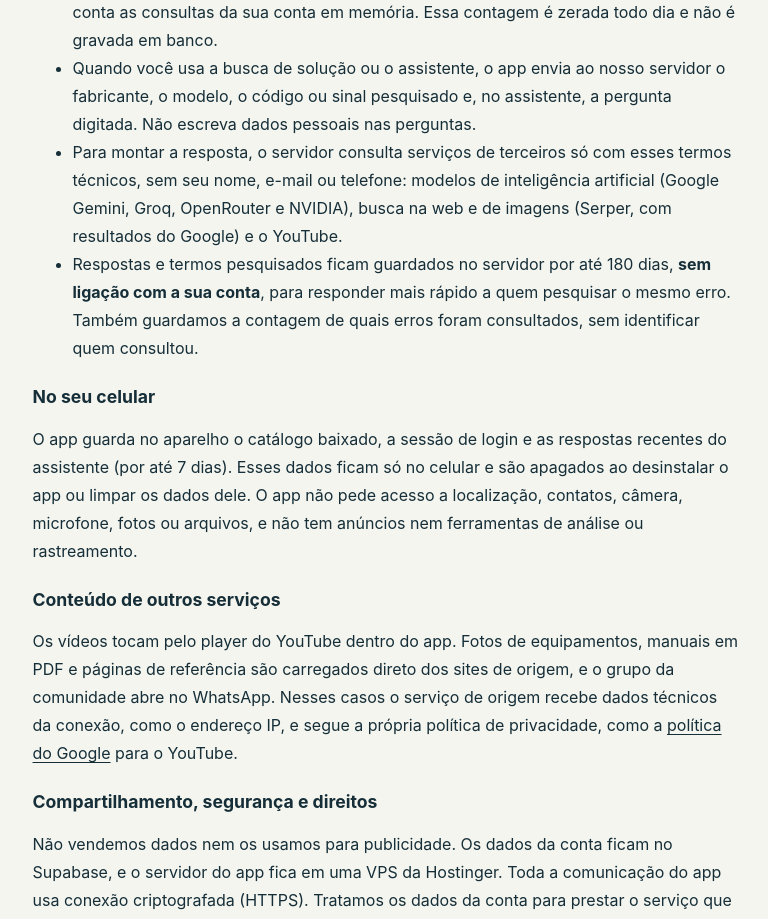
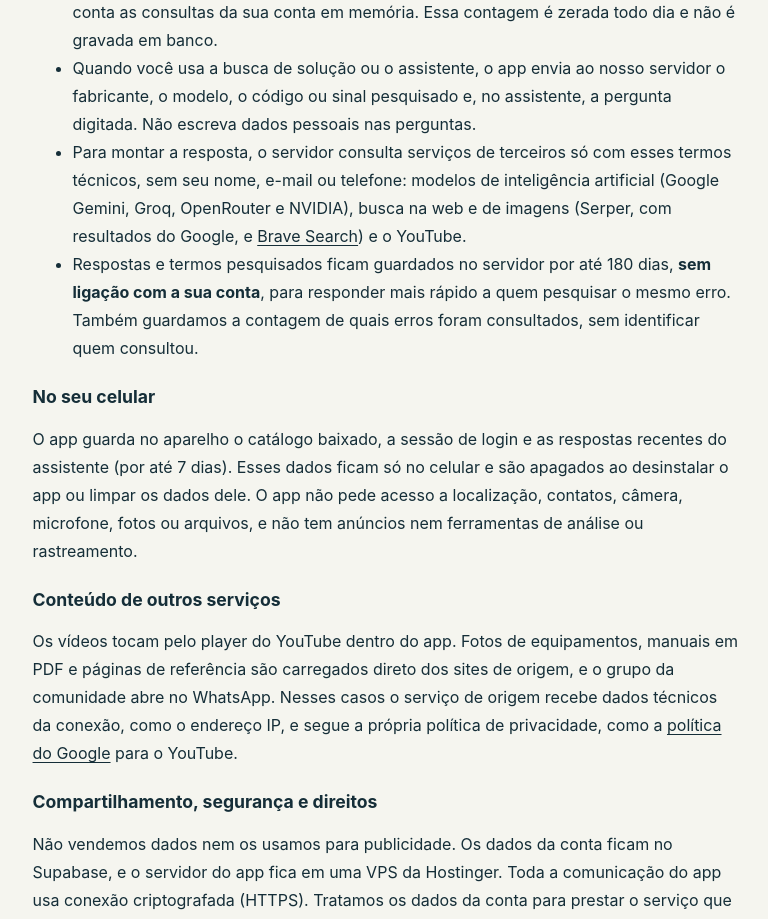
Before and after one commit to carlosmaximianoneto-debug/soregrigeracao, a website: page privacidade/index.html in a window 1280 px wide. Shown: the part 2280-3199 px from the top of the page, without its empty margins (254-1022 px from the left). Drawn offline with Linux system fonts and the light colour scheme.

Commit message:
Credit Brave Search as an app search provider
Co-Authored-By: Claude Opus 5.5 <noreply@anthropic.com>

Claude-Session: https://claude.ai/code/session_017aXFi3sCJ7ucmYWe2xvvBC

```diff
--- a/privacidade/index.html
+++ b/privacidade/index.html
@@ -39,7 +39,7 @@
 <ul>
 <li>Para liberar o catálogo e aplicar o limite diário de uso, o servidor confere sua sessão e conta as consultas da sua conta em memória. Essa contagem é zerada todo dia e não é gravada em banco.</li>
 <li>Quando você usa a busca de solução ou o assistente, o app envia ao nosso servidor o fabricante, o modelo, o código ou sinal pesquisado e, no assistente, a pergunta digitada. Não escreva dados pessoais nas perguntas.</li>
-<li>Para montar a resposta, o servidor consulta serviços de terceiros só com esses termos técnicos, sem seu nome, e-mail ou telefone: modelos de inteligência artificial (Google Gemini, Groq, OpenRouter e NVIDIA), busca na web e de imagens (Serper, com resultados do Google) e o YouTube.</li>
+<li>Para montar a resposta, o servidor consulta serviços de terceiros só com esses termos técnicos, sem seu nome, e-mail ou telefone: modelos de inteligência artificial (Google Gemini, Groq, OpenRouter e NVIDIA), busca na web e de imagens (Serper, com resultados do Google, e <a href="https://brave.com/search/api/" rel="noopener noreferrer" target="_blank">Brave Search</a>) e o YouTube.</li>
 <li>Respostas e termos pesquisados ficam guardados no servidor por até 180 dias, <strong>sem ligação com a sua conta</strong>, para responder mais rápido a quem pesquisar o mesmo erro. Também guardamos a contagem de quais erros foram consultados, sem identificar quem consultou.</li>
 </ul>
 <h3>No seu celular</h3>
```
